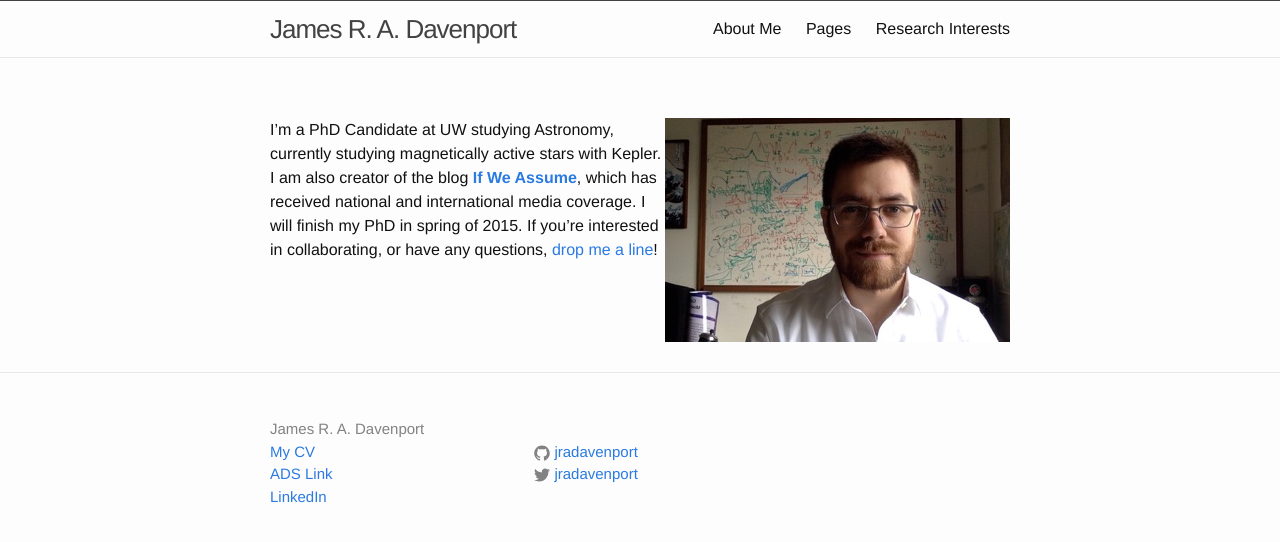
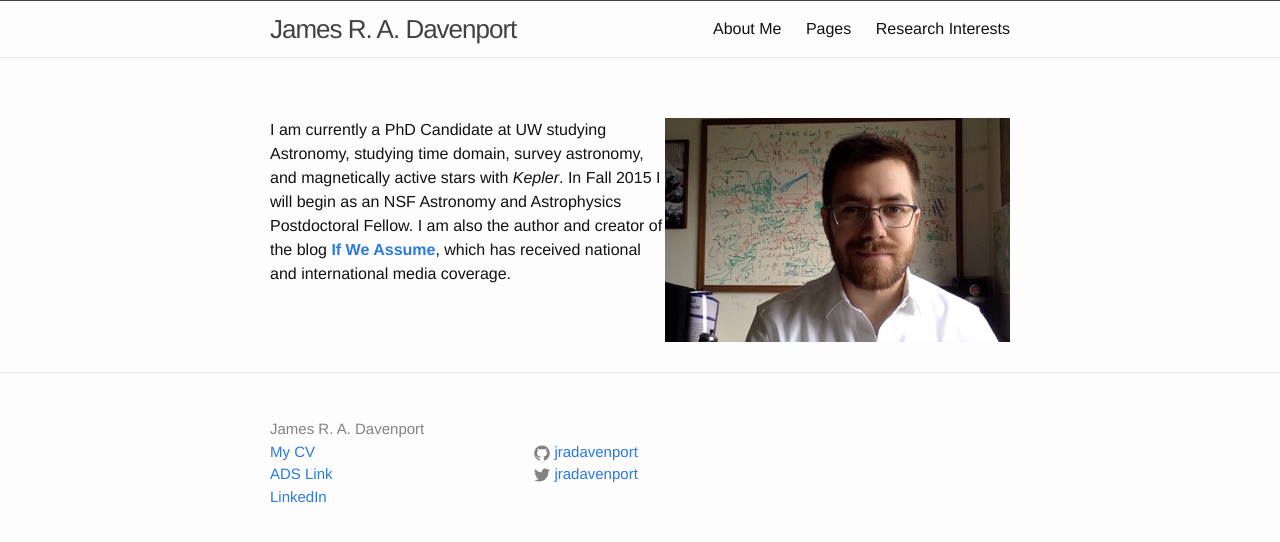
Before and after one commit to jradavenport/jradavenport.github.io, a Jekyll site: the page built from index.md, in a window 1280 px wide. Shown: the top 542 px of the page. Built offline with Jekyll 4.4.1, drawn with Linux system fonts in a browser that asks for light colours; comment, search, counter and statistics services are not loaded.

Commit message:
add NSF info

```diff
--- a/index.md
+++ b/index.md
@@ -6,4 +6,4 @@ layout: page
 <img align="right" src="{{ site.url }}/assets/head.jpg">
 
 
-I’m a PhD Candidate at UW studying Astronomy, currently studying magnetically active stars with Kepler. I am also creator of the blog [**If We Assume**](http://www.ifweassume.com), which has received national and international media coverage. I will finish my PhD in spring of 2015. If you’re interested in collaborating, or have any questions, [drop me a line](mailto:jrad@astro.washington.edu)!
+I am currently a PhD Candidate at UW studying Astronomy, studying time domain, survey astronomy, and magnetically active stars with *Kepler*. In Fall 2015 I will begin as an NSF Astronomy and Astrophysics Postdoctoral Fellow. I am also the author and creator of the blog [**If We Assume**](http://www.ifweassume.com), which has received national and international media coverage.
```
Also changed, not shown: 2 other files.
